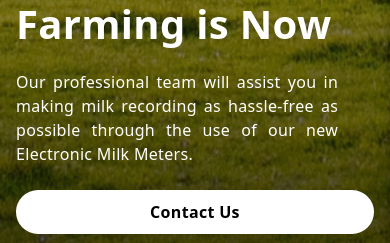
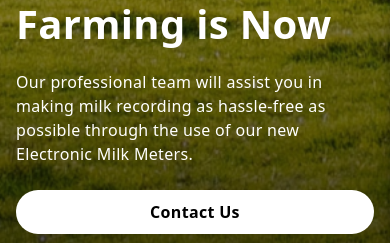
Before and after one commit to SeanGlamuare/dairy-data, a Next.js app: page / in a window 390 px wide. Shown: the part 554-797 px from the top of the page. Built offline with nearby package versions, Linux system fonts and the light colour scheme.

Commit message:
fix: fixed small style changes on mobile

```diff
--- a/components/Hero/Hero.tsx
+++ b/components/Hero/Hero.tsx
@@ -33,7 +33,7 @@ const Hero = () => {
 					<div className="text-[40px] md:text-6xl xl:text-[88px] text-left font-bold text-white max-w-full  lg:max-w-[60%]">
 						The Future of Farming is Now
 					</div>
-					<div className="xl:text-2xl md:text-xl  flex-nowrap text-justify lg:max-w-[50%] max-w-[90%]">
+					<div className="xl:text-2xl md:text-xl  flex-nowrap lg:max-w-[50%] max-w-[95%]">
 						Our professional team will assist you in making milk recording as
 						hassle-free as possible through the use of our new Electronic Milk
 						Meters.
```
